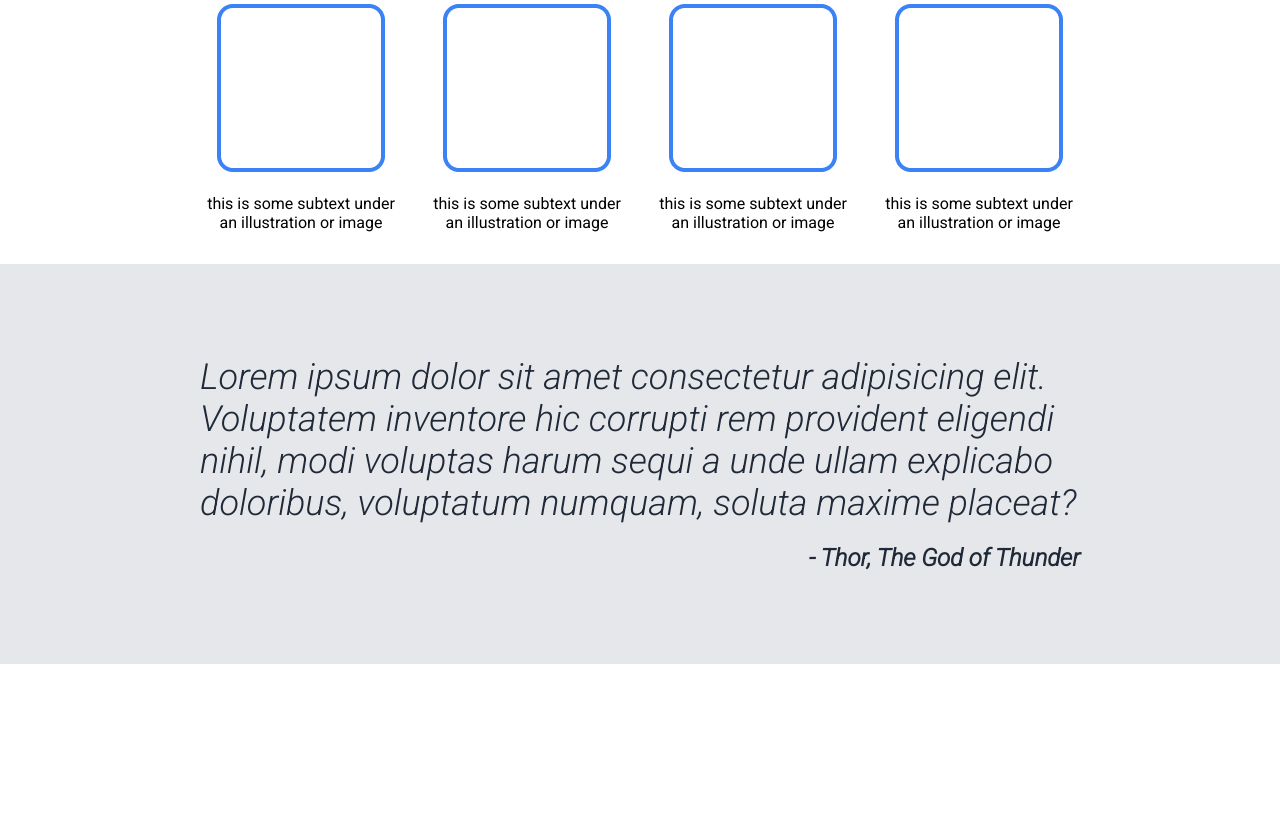
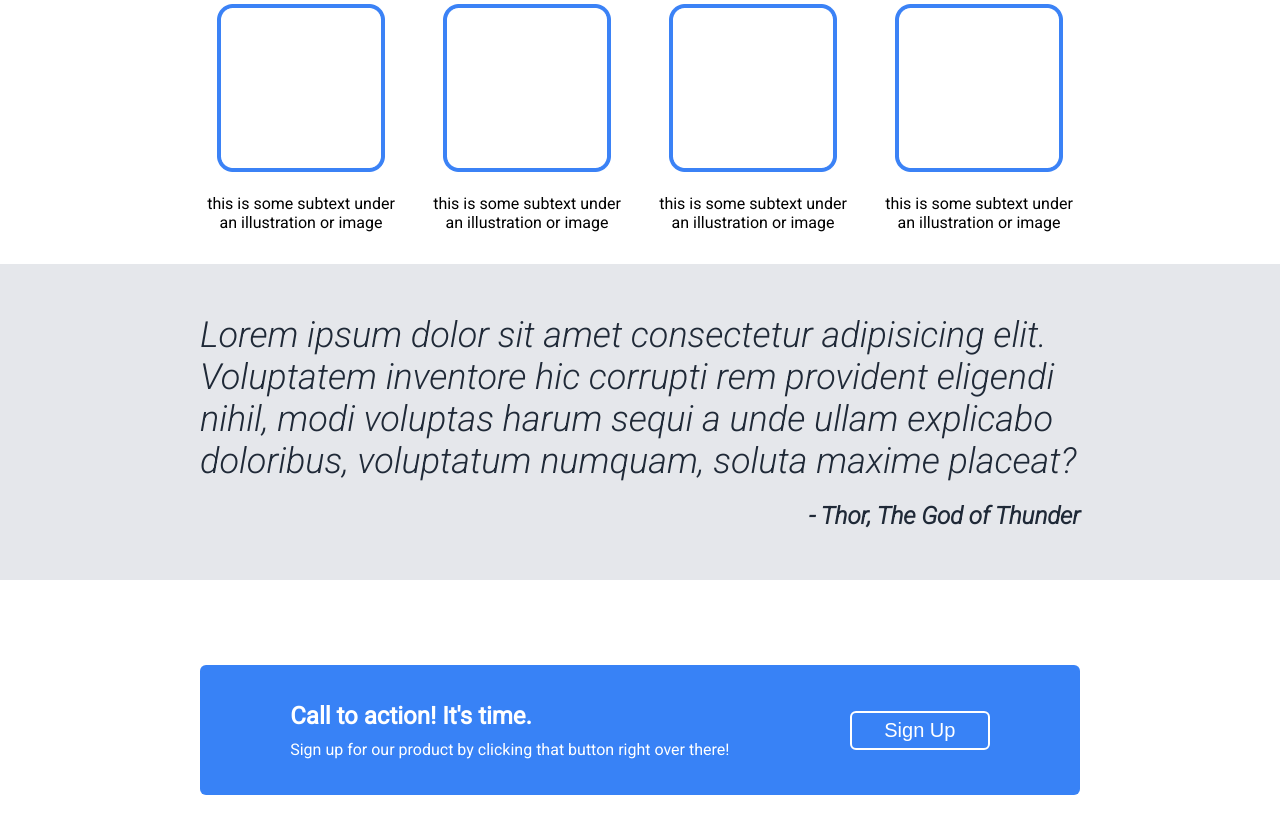
Before and after one commit to prefolo/odin-landing-page, a plain HTML site: page index.html in a window 1280 px wide. Shown: the part 586-1420 px from the top of the page. Before the commit the page ends 1250 px from the top, so only its background shows below. Drawn offline with Linux system fonts and the light colour scheme.

Commit message:
Do signup section

```diff
--- a/index.html
+++ b/index.html
@@ -62,7 +62,14 @@
     </div>
 </div>
     <div class="signup-section">
+        <div class="signup-container">
+                <div class="signup-left">
+                    <div class="title">Call to action! It's time.</div>
+                    <div>Sign up for our product by clicking that button right over there!</div>
+                </div>
 
+                <button>Sign Up</button>
+        </div>
     </div>
     <div class="footer-section">
 
--- a/style.css
+++ b/style.css
@@ -48,11 +48,11 @@ a{
 button {
     color: #fff;
     background-color:#3882f6;
-    padding:4px;
+    padding:6px;
     border: 0;
     border-radius: 6px;
     width: 140px;
-    font-size:22px;
+    font-size:20px;
 }
 
 /* HERO SECTION */
@@ -146,8 +146,7 @@ button {
     font-style: italic;
     color:#1f2937;
 
-    padding: 0 200px;
-    height: 400px;
+    padding: 50px 200px;
 
     display: flex;
     flex-direction: column;
@@ -165,6 +164,51 @@ button {
 
 
 
+/* SIGNUP SECTION */
+
+.signup-section{
+    height:300px;
+    padding: 0 200px;
+    display: flex;
+    align-items: center;
+    color: #fff;
+}
+
+.signup-container{
+    display: flex;
+    width: 100%;
+    align-items:center;
+    justify-content: space-around;
+
+    background-color: #3882f6;
+    border-radius: 6px;
+    height:130px;
+    gap: 20px;
+    padding: 0 40px;
+}
+
+
+.signup-left{
+    display: flex;
+    flex-direction: column;
+    gap: 10px;
+}
+
+
+.signup-section button {
+    border: 2px solid #fff;
+}
+
+.signup-left .title {
+    font-size: 24px;
+    font-weight: bold;
+}
+
+
+
+
+/* FOOTER SECTION */
+
 .footer-section {
     display: flex;
     background-color: #1f2937;
```
